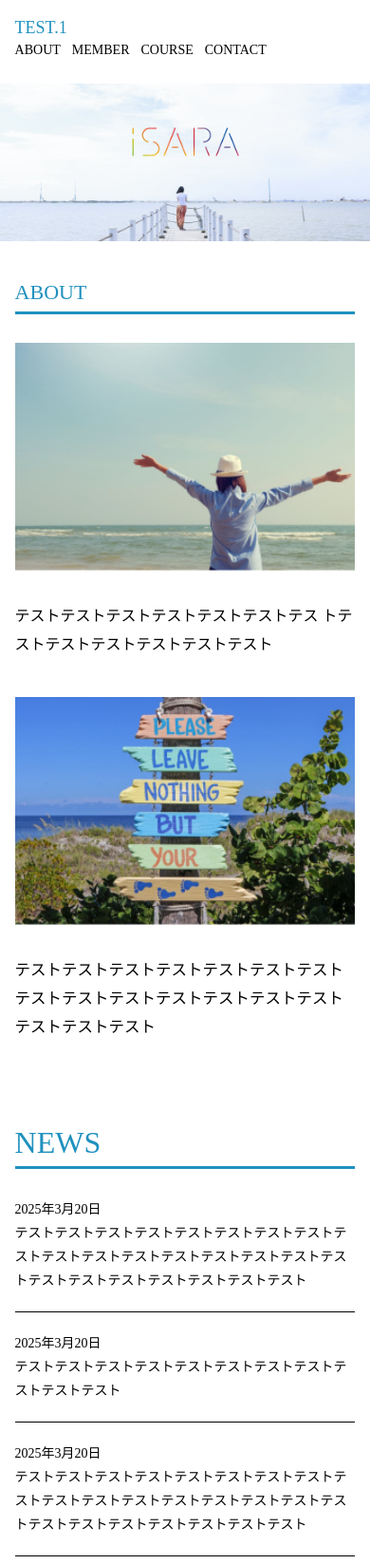
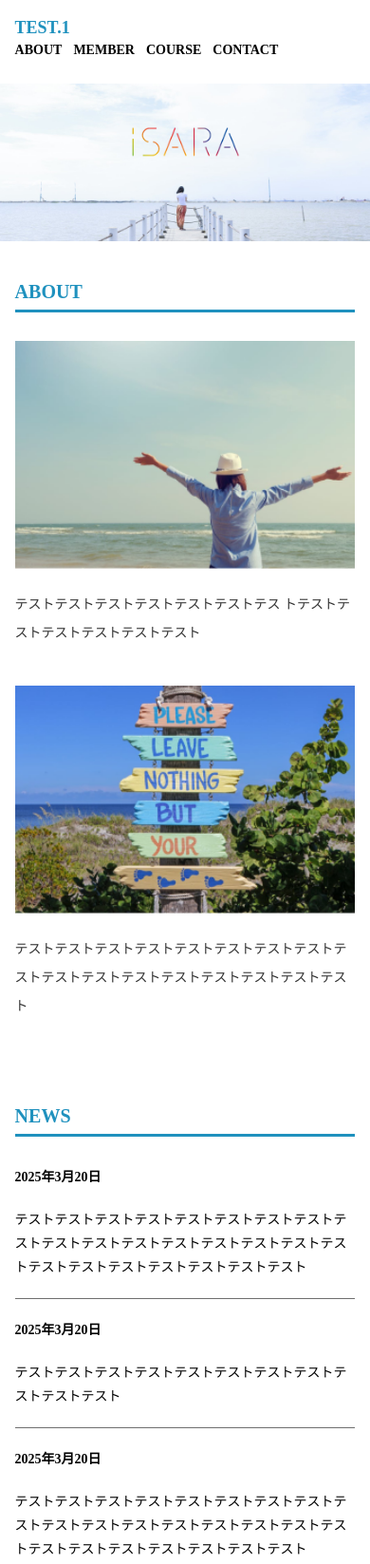
Before and after one commit to drhiro/iSara.lesson1-3, a plain HTML site: page index.html in a window 390 px wide. Shown: the top 1647 px of the page at 95% size. Drawn offline with Linux system fonts and the light colour scheme.

Commit message:
Update 1-3.css

```diff
--- a/css/1-3.css
+++ b/css/1-3.css
@@ -49,23 +49,24 @@ table {
 
 h1,h2{
     color:#1F91BE;
+    font-weight:bold;
 }
-
-.wrap2 {
-	overflow: hidden;
+h3{
+    font-weight:bold;
 }
 
 .wrapper{
-    width:1080px;
-    max-width:100%;
+    width:84%;
     margin:0 auto;
-    min-width:345px;
 }
 
 .flex{
     display: flex;
 }
-@media(min-width:670px){
+header{
+    font-weight:bold;
+}
+@media(min-width:750px){
     .flex{
         align-items: center;
         justify-content: space-between;
@@ -90,8 +91,6 @@ header .menu{
 .top img{
     height:auto;
     width:100%;
-    max-width:100%;
-    min-width:375px;
     margin:0 auto;
     margin-bottom:100px;
 }
@@ -118,10 +117,15 @@ header .menu{
     display:flex;
     justify-content:space-between;
 }
+.content{
+    width:50%;
+}
 .about img{
     height:auto;
     width:100%;
-    min-width:320px;
+}
+.about p{
+    font-weight:normal;
 }
 .handsup{
     margin-right:30px;
@@ -134,9 +138,11 @@ header .menu{
     margin-top:30px;
     font-size:16px;
     line-height:30px;
+    color:#333333;
 }
 .sign p{
     font-size:16.5px;
+    color:#333333;
 }
 
 .news h2{
@@ -147,7 +153,7 @@ header .menu{
 }
 .news1,.news2,.news3{
     display:flex;
-    border-bottom:solid thin;
+    border-bottom:solid 1px #6F6F6F;
     line-height:15px;
     padding:20px 0;
 }
@@ -186,8 +192,8 @@ header .menu{
     padding-bottom:9px;
 }
 .side img{
-    width:300px;
-    height:174px;
+    width:100%;
+    height:100%;
     margin-bottom:30px;
 }
 .category-list li{
@@ -197,33 +203,35 @@ header .menu{
 }
 
 footer{
-    max-width:100%;
     background:#C7C7C7;
     color:white;
     text-align:center;
     height:49.5px;
     margin-top:108px;
-    min-width:375px;
 }
 footer p{
     font-size:13px;
     padding:19px 0 17.5px 0;
 }
 
-@media(max-width:1000px){
+@media(max-width:1080px){
     *{
         box-sizing:border-box;
     }
 
     .main{
-        margin-right:40px;
+        border-right:40px;
+        box-sizing: border-box;
     }
 
     .about-content{
         flex-direction:column;
     }
+    .content{
+        width:100%;
+    }
     .about p{
-        margin-bottom:20px;
+        margin-top:20px;
         margin-bottom:40px;
     }
     .handsup{
@@ -232,13 +240,20 @@ footer p{
     .sign{
         margin-left:0px;
     }
+    .about h2{
+        font-size:25px;
+    }
+
+    .news h2{
+        font-size:25px;
+    }
 
     .top img{
         margin-bottom:70px;
     }
 }
 
-@media(max-width:670px){
+@media(max-width:750px){
     *{
         box-sizing:border-box;
       }
@@ -275,10 +290,13 @@ footer p{
     }
 
     .about h2{
-        font-size:22px;
+        font-size:20px;
     }
     .about-content{
         flex-direction:column;
+    }
+    .about p{
+        font-size:14px;
     }
 
     .news1,.news2,.news3{
@@ -288,9 +306,15 @@ footer p{
     .news2{
         line-height:25px;
     }
+    .news h3{
+        padding-bottom:20px;
+    }
     .btn-wrapper{
         text-align:center;
         margin-bottom:60px;
+    }
+    .news h2{
+        font-size:20px;
     }
 
     .side img{
@@ -298,4 +322,21 @@ footer p{
         height:auto;
         width:100%;
     }
+    .category h2{
+        font-size:20px;
+    }
 }
+
+@media(max-width:375px){
+    header .logo{
+        font-size:15px;
+        margin-top:20px
+    }
+    header .menu{
+        font-size:12px;
+    }
+    header li{
+        margin-right:10px;
+        margin-bottom:20px;
+    }
+}
```
